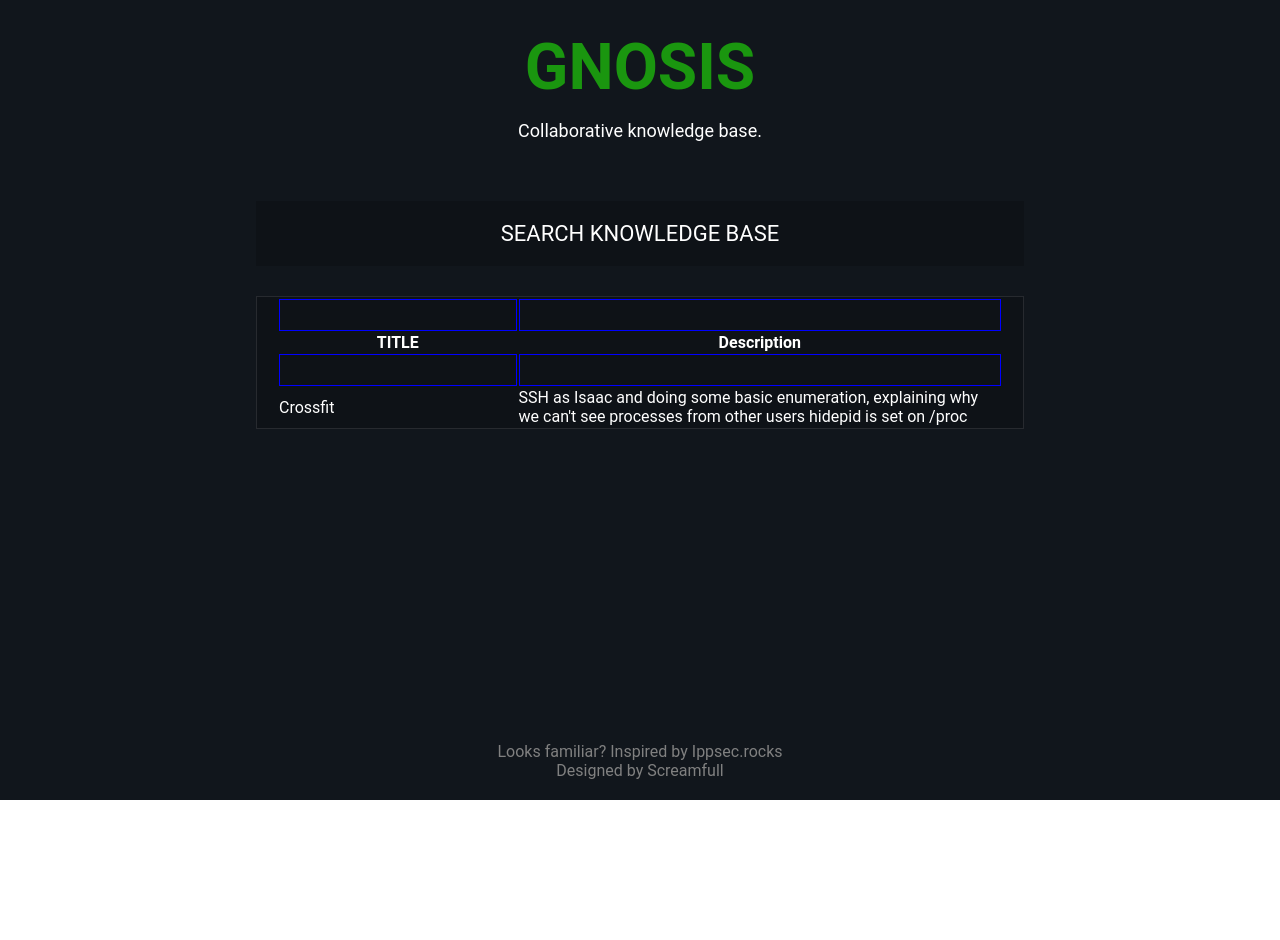
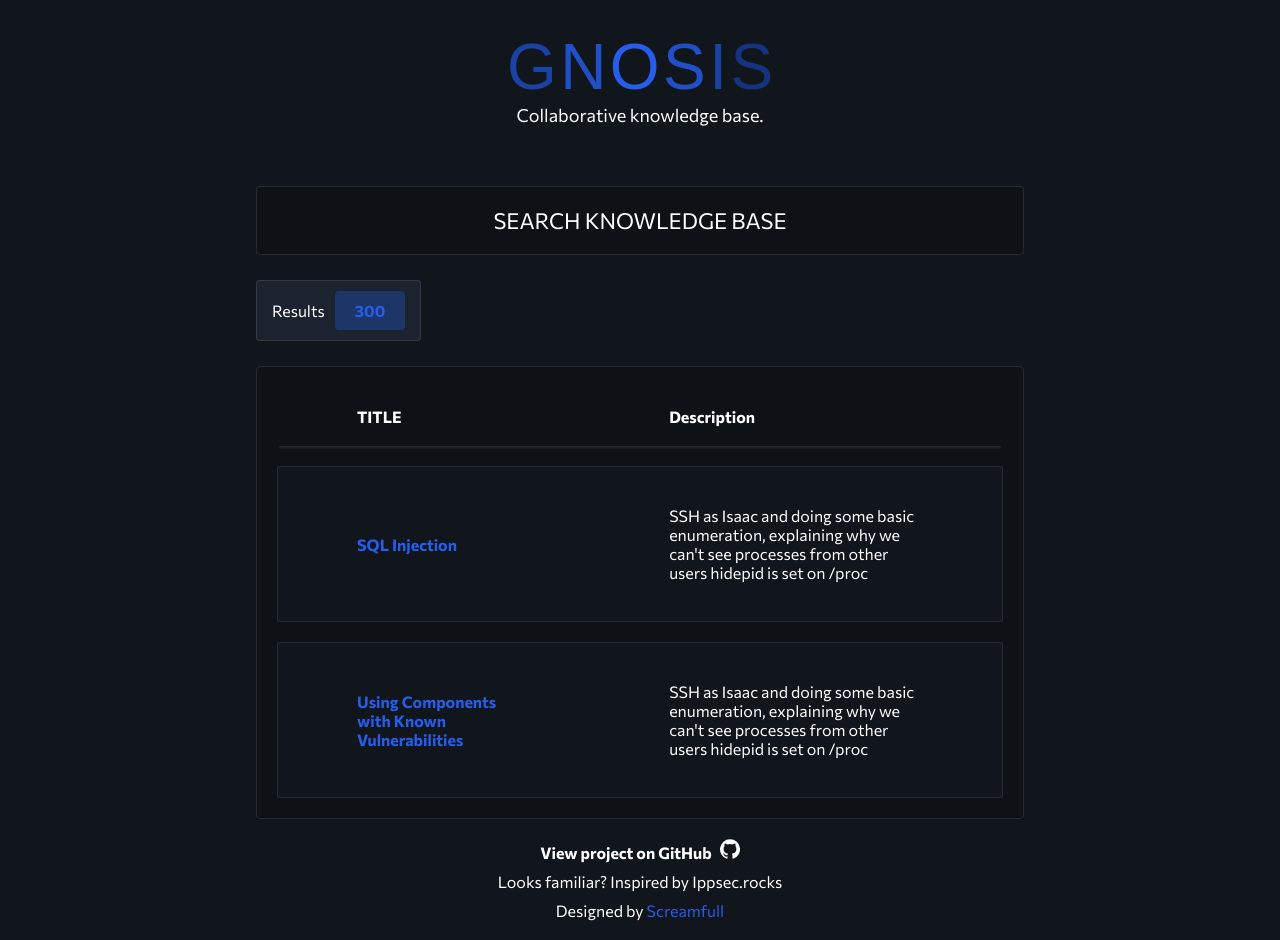
Before and after one commit to iamaldi/gnosis, a plain HTML site: page index.html in a window 1280 px wide. Before the commit the page ends 800 px from the top, so only its background shows below. Drawn offline with Linux system fonts and the light colour scheme; a web font is replaced by a local one.

Commit message:
[implement design]

```diff
--- a/index.html
+++ b/index.html
@@ -10,45 +10,57 @@
 <body>
     <div class="gnosis-body">
         <div class="gnosis-title">
-            <h1>GNOSIS</h1>
+            <p>
+                <span>G</span>
+                <span>N</span>
+                <span>O</span>
+                <span>S</span>
+                <span>I</span>
+                <span>S</span>
+            </p>
             <p>Collaborative knowledge base.</p>
         </div>
         <div class="gnosis-search">
             <input class="gnosis-search-bar" placeholder="Search Knowledge Base"></input>
         </div>
+
+        <div class="Results">
+            <p>Results</p>
+
+            <p>300</p>
+        </div>
+
         <div class="gnosis-search-results">
-            <table class="TableClass">
+            <table >
                 <thead>
                     <tr>
-                        <th class="PaddingRow"></th>
-                        <th class="PaddingRow"></th>
-                    </tr>
-
-                    <tr>
-                        <th width="33%">
+                        <th >
                             TITLE
                         </th>
                         <th>
                             Description
                         </th>
                     </tr>
-
-                    <tr>
-                        <th class="PaddingRow"></th>
-                        <th class="PaddingRow"></th>
-                    </tr>
                 </thead>
                 <tbody>
                     <tr>
-                        <td>Crossfit</td>
-                        <td align="left"> SSH as Isaac and doing some basic enumeration, explaining why we can't see
+                        <td>SQL Injection</td>
+                        <td> SSH as Isaac and doing some basic enumeration, explaining why we can't see
+                            processes from other users hidepid is set on /proc</td>
+                    </tr>
+                    <tr>
+                        <td>Using Components with Known Vulnerabilities</td>
+                        <td>SSH as Isaac and doing some basic enumeration, explaining why we can't see
                             processes from other users hidepid is set on /proc</td>
                     </tr>
                 </tbody>
             </table>
         </div>
         <div class="gnosis-footer">
-            <p>Looks familiar? Inspired by Ippsec.rocks</p>
+            <div class="ViewGitHub">
+                <p>View project on GitHub <svg xmlns="http://www.w3.org/2000/svg" viewBox="0 0 120 120"><defs><style>.cls-1{fill:#fff;fill-rule:evenodd;}</style></defs><path class="cls-1" d="M60,1.48A60,60,0,0,0,41,118.42c3,.55,4.1-1.31,4.1-2.9,0-1.42-.05-5.19-.08-10.2-16.69,3.62-20.21-8-20.21-8-2.73-6.94-6.66-8.78-6.66-8.78-5.45-3.72.41-3.65.41-3.65,6,.43,9.19,6.18,9.19,6.18,5.35,9.17,14,6.53,17.46,5,.54-3.88,2.09-6.52,3.81-8-13.32-1.52-27.33-6.66-27.33-29.65a23.24,23.24,0,0,1,6.17-16.11c-.61-1.51-2.67-7.61.59-15.87,0,0,5-1.62,16.5,6.15a56.85,56.85,0,0,1,30,0c11.46-7.77,16.49-6.15,16.49-6.15,3.27,8.26,1.21,14.36.59,15.87a23.15,23.15,0,0,1,6.17,16.11c0,23-14,28.12-27.39,29.6C73,89.8,75,93.47,75,99.06c0,8-.07,14.5-.07,16.46,0,1.61,1.08,3.47,4.12,2.89A60,60,0,0,0,60,1.48Z"/></svg></p>
+            </div>
+            <p>Looks familiar? Inspired by <a href="https://ippsec.rocks" target="_blank">Ippsec.rocks</a></p>
             <p>Designed by <a href="https://dribbble.com/Screamfull" target="_blank">Screamfull</a></p>
         </div>
     </div>
--- a/src/stylesheet.css
+++ b/src/stylesheet.css
@@ -1,8 +1,15 @@
+@import url('https://fonts.googleapis.com/css2?family=Oi&display=swap');
+@import url('https://fonts.googleapis.com/css2?family=Commissioner:wght@100;200;300;400;500;600;700;800;900&display=swap');
+
 * {
-    font-family: Roboto, sans-serif;
+    font-family: 'Commissioner', sans-serif;
     margin: 0;
     padding: 0;
     caret-color: red;
+}
+
+body {
+    background-color: #11161C;
 }
 
 .gnosis-body {
@@ -10,8 +17,9 @@
     flex-direction: column;
     width: 100%;
     height: 100%;
+    max-width: 60%;
+    margin: auto;
     align-items: center;
-    background-color: #11161C;
 }
 
 .gnosis-title {
@@ -21,11 +29,19 @@
     margin: 30px 0 60px;
 }
 
-.gnosis-title h1 {
-    color: #1A960F;
+.gnosis-title p span{
+    font-family: 'Oi', sans-serif;
+    color: #265DEA;
     font-size: 64px;
     margin-bottom: 15px;
 }
+
+.gnosis-title p span:nth-child(1){filter: brightness(70%);}
+.gnosis-title p span:nth-child(2){filter: brightness(85%);}
+.gnosis-title p span:nth-child(3){filter: brightness(100%);}
+.gnosis-title p span:nth-child(4){filter: brightness(85%);}
+.gnosis-title p span:nth-child(5){filter: brightness(70%);}
+.gnosis-title p span:nth-child(6){filter: brightness(55%);}
 
 .gnosis-title p {
     font-size: 18px;
@@ -34,14 +50,14 @@
 
 .gnosis-search {
     width: 100%;
-    max-width: 60%;
 }
 
 .gnosis-search-bar {
     width: 100%;
     padding: 20px 0;
     text-align: center;
-    border: none;
+    border: 1px solid rgba(255, 255, 255, 0.1);
+    border-radius: 4px;
     background-color: #0E1217;
     font-size: 22px;
     font-weight: 400;
@@ -62,38 +78,109 @@
     color: white;
 }
 
+.Results {
+    display: flex;
+    color: white;
+    margin-top: 25px;
+    border: 1px solid rgba(255, 255, 255, .1);
+    border-radius: 4px;
+    background-color: #1B242E;
+    padding: 10px 10px;
+    align-items: center;
+    align-self: flex-start;
+}
+
+.Results p {
+    margin: 0 5px;
+}
+
+.Results p:nth-child(2) {
+    padding: 10px 20px;
+    border-radius: 4px;
+    color: #265DEA;
+    font-weight: bold;
+    background-color: rgba(38, 93, 234, .3);
+}
+
 .gnosis-search-results {
     width: 100%;
-    max-width: 60%;
-    margin-top: 30px;
+    margin-top: 25px;
     background-color: #0E1217;
 }
 
 table {
     width: 100%;
     border: 1px solid rgba(255, 255, 255, 0.1);
+    border-radius: 4px;
+    color: white;
+    border-collapse: separate;
+    text-align: left;
+    border-spacing: 0 20px;
+    padding: 20px 20px 0;
 }
 
-.PaddingRow,
-.PaddingRowBottom {
-    padding: 15px 0;
-    border: 1px solid blue;
+thead tr {
+    box-shadow: 0 4px 2px -2px rgba(255, 255, 255, 0.1);
 }
 
-.TableClass {
-    padding: 0 20px;
-    color: white;
+thead th {
+    padding: 0 80px 20px;
 }
 
+table tbody tr {
+    background-color: #11161C;
+    box-shadow: 0 0 0 1px rgba(255, 255, 255, 0.1) inset;
+    border-radius: 4px;
+}
+
+tbody td {
+    padding: 40px 80px;
+}
+
+tbody td:first-child {
+    color: #265DEA;
+    font-weight: bolder;
+}
 
 .gnosis-footer {
     margin-top: auto;
     padding: 20px 0;
     color: gray;
     text-align: center;
+    color: white;
 }
 
-.gnosis-footer a {
-    color: gray;
+.ViewGitHub {
+    display: flex;
+    justify-content: center;
+}
+
+.ViewGitHub svg {
+    width: 20px;
+    margin-left: 5px;
+}
+
+.gnosis-footer > * + * {
+    margin-top: 10px;
+}
+
+.gnosis-footer p:nth-child(1) {
+    font-weight: bold;
+}
+
+.gnosis-footer p:nth-child(2) a {
+    color: white;
     text-decoration: none;
 }
+
+.gnosis-footer p:nth-child(3) a {
+    color: #265DEA;
+    text-decoration: none;
+}
+
+
+@media only screen and (max-width: 1100px) {
+    .gnosis-body {
+        max-width: 90%;
+    }
+}
```
